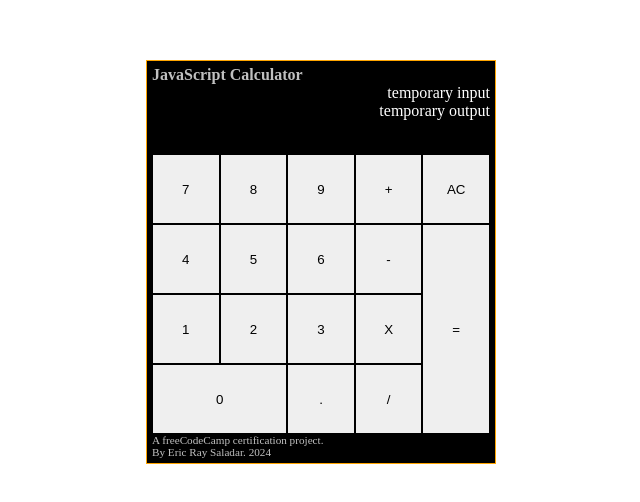
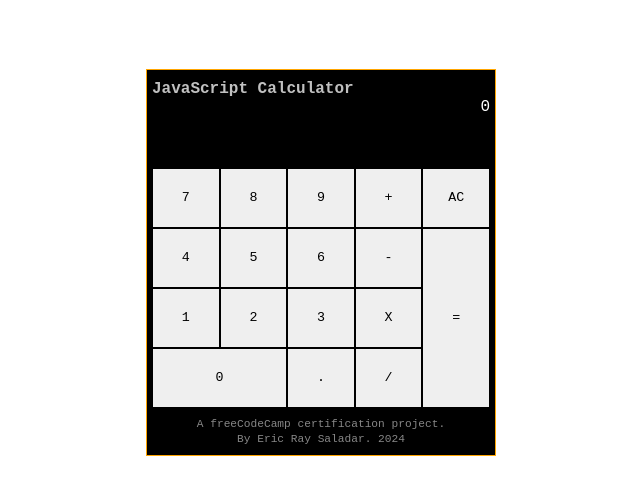
Before and after one commit to ericraycodes/fcc-javascript-calculator-1.0, a React (Vite) app: page / in a window 1280 px wide. Shown: the part 138-640 px from the top of the page, without its empty margins (319-959 px from the left). Built offline with nearby package versions, Linux system fonts and the light colour scheme.

Commit message:
input functionality 1: valid digits

```diff
--- a/src/App.jsx
+++ b/src/App.jsx
@@ -13,19 +13,17 @@ import Sticker from "./Sticker";
 function App() {
 
   // Store the input and output data.
-  const [input, setInput] = useState('temporary input');
-  const [calculation, setCalculation] = useState('temporary output');
+  const [overView, setOverView] = useState('');
+  const [liveIO, setLiveIO] = useState(0);
 
 
   // Function: setting 'calculation' state.
-  const showCalculation = (data) => {
-    setCalculation(data);
-    window.console.log('\tstoring calculation...');
+  const showIO = (data) => {
+    setLiveIO(data);
   };
   // Function: setting 'input' state.
-  const showInput = (data) => {
-    setInput(data);
-    window.console.log('>> USER:', data);
+  const showOverView = (data) => {
+    setOverView(data);
   }
 
 
@@ -34,16 +32,16 @@ function App() {
     <main>
       <Label />
       <Display
-        input={input}
-        calculation={calculation}
+        row1={overView}
+        row2={liveIO}
       />
       <Pad
-        showInput={showInput}
-        showCalculation={showCalculation}
+        showIO={showIO}
+        showOverView={showOverView}
       />
       <Sticker />
     </main>
-    { window.console.count('<App/>') }
+    {/* { window.console.count('<App/>') } */}
     </>
   )
 }
--- a/src/Display.jsx
+++ b/src/Display.jsx
@@ -2,16 +2,16 @@
 
 
 
-export default function display({ input, calculation }) {
+export default function display({ row1, row2 }) {
 
 
 
     return (
         <>
-            <figure id='display'>
-                <p>{ input }</p>
-                <p>{ calculation }</p>
-            </figure>
+            <section id='display'>
+                <figure>{ row1 }</figure>
+                <figure>{ row2 }</figure>
+            </section>
         </>
     );
 }
--- a/src/Pad.jsx
+++ b/src/Pad.jsx
@@ -2,43 +2,51 @@
 
 import { useRef } from "react";
 import { useEffect } from "react"
+import calc from "./calc";
+import calculator from "./calculator";
 
 
 
-export default function Pad({ showInput, showCalculation }) {
+export default function Pad({ showIO, showOverView }) {
 
   // Reference to the section.
-  const sectionRef = useRef(null);
-  // Store series of input.
+  const padRef = useRef(null);
+  // Store input
   const inputRef = useRef('');
+  // Store valid digits input
+  const numRef = useRef('');
 
 
   // Attach a delegated event listener to the component.
   useEffect(() => {
-    sectionRef.current.addEventListener('mouseup', onMouseUp);
-    return () => sectionRef.current.removeEventListener('mouseup', onMouseUp);
+    padRef.current.addEventListener('mouseup', onMouseUp);
+    return () => padRef.current.removeEventListener('mouseup', onMouseUp);
   }, []);
 
 
-  // Event callback
+  // Callback: onMouseUp
   const onMouseUp = (event) => {
-    window.console.log(event, event.target.id);
-    inputRef.current += event.target.innerText;
-    showInput(inputRef.current);
-    // #clear target
-    if (event.target.id === 'clear') {
-      showCalculation('clear');
-    }
-    // digits target
-    else if (event.target.id === 'equals') {
-      showCalculation('equals');
+    window.console.log(event);
+
+    // capture the mouse-event input
+    const input = event.target.innerText;
+
+    // run according to input
+    if (input === 'AC') {
+      showIO(0);
+      numRef.current = '';
+      window.console.clear();
+      window.console.log('>> AC: clear');
+    } else {
+      const validInput = calc.validate(input, numRef)
+      showIO(validInput);
     }
   };
 
 
   return (
     <>
-    <section ref={sectionRef}>
+    <section className='pad' ref={padRef}>
       <button id='clear'  >AC</button>
       <button id='equals' >&#61;</button>
       <div className='digits'>
@@ -61,7 +69,7 @@ export default function Pad({ showInput, showCalculation }) {
         <button id='divide'     >&#47;</button>
       </div>
     </section>
-    { window.console.count('<Pad/>') }
+    {/* { window.console.count('<Pad/>') } */}
     </>
   )
 }
--- /dev/null
+++ b/src/calc.jsx
@@ -0,0 +1,64 @@
+
+// function: validates input. (input, ref, showIO)
+const validate = (n, nref) => {
+    /**
+     * INPUT RULES FOR DIGITS
+     * 1. Can start with the negative ( - ) symbol.
+     * 2. Can start with only one zero in anticipation of a decimal point and/or one or more decimal digits.
+     * 3. Can end with one or more decimal zeroes.
+     * 4. Cannot start with multiple zeroes. The starting zero will be replaced by the next whole number before any decimal digits.
+     */
+
+    // The user input attempt
+    window.console.log('\tuser-input:', nref.current + n);
+
+    // Validate 1: a negative symbol and a zero.
+    const regex1 = /^\-?0?$/;
+    const test1 = regex1.test(nref.current + n);
+    window.console.log('\ttest1:', test1);
+        // valid test1
+        if (test1) {
+            // collect the input to the ref
+            nref.current += n;
+        }
+
+    // Validate 2: whole numbers, remove a preceeding zero.
+    const regex2 = /^(\-?0?)?[1-9][0-9]*?$/;
+    const test2 = regex2.test(nref.current + n);
+    window.console.log('\ttest2:', test2);
+        // valid test2
+        if (test2) {
+            // check for preceeding zero (non value)
+            const ifZero = (nref.current.charAt(0)==='-' && nref.current.charAt(1)==='0') || nref.current.charAt(0)==='0';
+            if (ifZero) {
+                window.console.log('\t\ttest2 preceeding zero:', ifZero);
+                // remove non value zero before the whole number.
+                const index0 = nref.current.indexOf('0');
+                nref.current = nref.current.slice(0, index0);
+            }
+            // collect input to ref
+            nref.current += n;
+        }
+
+    // Validate 3: decimals
+    const regex3 = /^\-?[0-9]+\.[0-9]*$/;
+    const test3 = regex3.test(nref.current + n);
+    window.console.log('\ttest3:', test3);
+        if (test3) {
+            nref.current += n;
+        }
+
+    // return collected valid string input
+    window.console.log('\tinput collected:', nref);
+    return nref.current;
+};
+
+
+
+
+const calc = {
+    'validate'  : validate,
+};
+
+
+export default calc;
--- /dev/null
+++ b/src/calculator.jsx
@@ -0,0 +1,25 @@
+
+// function: validates input. (input, ref, showIO)
+const validate = (n, nref) => {
+    /**
+     * INPUT RULES FOR DIGITS
+     * 1. Can start with the negative ( - ) symbol.
+     * 2. Can start with only one zero in anticipation of a decimal point and/or one or more decimal digits.
+     * 3. Can end with one or more decimal zeroes.
+     * 4. Cannot start with multiple zeroes. The starting zero will be replaced by the next whole number before any decimal digits.
+     */
+
+    // The user input attempt
+    window.console.log('\tuser-input:', nref.current + n);
+
+};
+
+
+
+
+const calculator = {
+    'validate'  : validate,
+};
+
+
+export default calculator;
--- a/src/styles/_app.scss
+++ b/src/styles/_app.scss
@@ -14,7 +14,7 @@ main {
 
 // box
 main {
-    padding: 5px;
+    padding: 10px 5px;
 }
 
 // color
--- a/src/styles/_display.scss
+++ b/src/styles/_display.scss
@@ -1,18 +1,13 @@
 
 
 // dimension
-figure {
+#display {
     width: 100%;
     height: 70px;
 }
 
-// box
-figure {
-
-}
-
 // typography
-figure {
+#display {
     color: white;
     text-align: right;
 }
--- a/src/styles/_pad.scss
+++ b/src/styles/_pad.scss
@@ -1,7 +1,11 @@
+
+
+// imports
+@import 'variables';
 
 
 // layout
-section {
+.pad {
   display: grid;
   grid-template-columns: repeat(5, 1fr);
   grid-template-rows: repeat(4, 1fr);
@@ -16,7 +20,7 @@ section {
   .digits     { grid-area: num; }
   .operators  { grid-area: op; }
 }
-section .digits {
+.pad .digits {
   display: grid;
   grid-template-columns: repeat(3, 1fr);
   grid-template-rows: repeat(4, 1fr);
@@ -37,17 +41,17 @@ section .digits {
   #eight  { grid-area: n8; }
   #nine   { grid-area: n9; }
 }
-section .operators {
+.pad .operators {
   display: grid;
   grid-template: 1fr repeat(4, 1fr);
 }
 
 // dimension
-section {
-  height: calc(70px * 4);
+.pad {
+  height: calc($btn-height * 4);
 }
 
 // box
-section button {
+.pad button {
   border: 1px solid black;
 }
--- a/src/styles/_sticker.scss
+++ b/src/styles/_sticker.scss
@@ -3,7 +3,17 @@
 aside {
   // color
   color: silver;
+  opacity: 0.7;
 
   // typo
   font-size: 0.7rem;
+
+  // box
+  margin-top: 10px;
+
+  // layout
+  display: flex;
+  flex-flow: row wrap;
+  gap: 3px;
+  justify-content: center;
 }
--- /dev/null
+++ b/src/styles/_variables.scss
@@ -0,0 +1,8 @@
+
+
+//  typo
+$fb-fontfam: monospace, Courier, Courier New, Arial, "Times New Roman", sans-serif, serif;
+
+// button
+$btn-width: 80px;
+$btn-height: 60px;
--- a/src/styles/index.scss
+++ b/src/styles/index.scss
@@ -6,6 +6,7 @@
 @import 'app';
 @import 'label';
 @import 'sticker';
+@import 'variables';
 
 
 
@@ -15,6 +16,7 @@
     box-sizing: border-box;
     margin: 0;
     padding: 0;
+    font-family: $fb-fontfam;
 }
 
 // dimension
```
Also changed, not shown: 1 other file (tests, documents, lock files or other folders).
